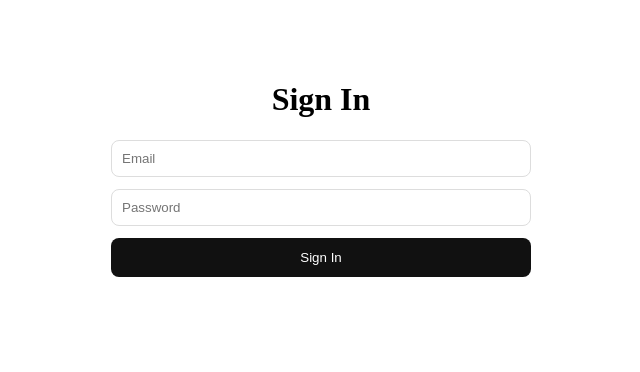
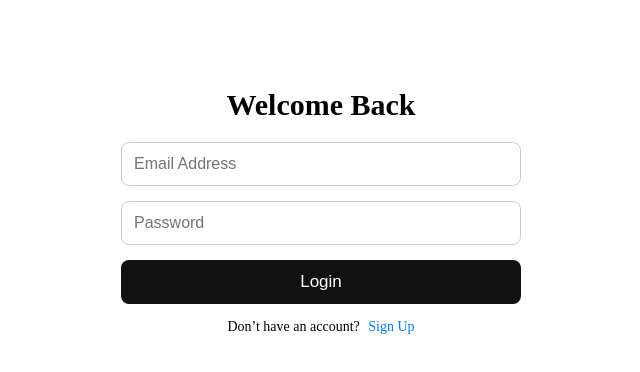
Before and after one commit to bobbyjay/miniature-octo-adventure, a React (Vite) app: page /login in a window 1280 px wide. Shown: the top 372 px of the page, without its empty margins (319-959 px from the left). Built offline with nearby package versions, Linux system fonts and the light colour scheme; no server answers.

Commit message:
Update LoginPage.jsx

```diff
--- a/src/pages/LoginPage.jsx
+++ b/src/pages/LoginPage.jsx
@@ -1,47 +1,131 @@
 // src/pages/LoginPage.jsx
 import { useState } from "react";
+import { useNavigate } from "react-router-dom";
 import { useAuth } from "../context/AuthContext";
 
 export default function LoginPage() {
+  const navigate = useNavigate();
   const { login } = useAuth();
-  const [form, setForm] = useState({ email: "", password: "" });
+
+  const [form, setForm] = useState({
+    email: "",
+    password: "",
+  });
+
   const [error, setError] = useState("");
   const [loading, setLoading] = useState(false);
 
-  const handleChange = (e) => setForm((s) => ({ ...s, [e.target.name]: e.target.value }));
+  const handleChange = (e) => {
+    setForm({
+      ...form,
+      [e.target.name]: e.target.value,
+    });
+  };
 
-  const submit = async (e) => {
+  const handleSubmit = async (e) => {
     e.preventDefault();
     setError("");
     setLoading(true);
 
-    const res = await login(form);
+    const result = await login(form);
+
     setLoading(false);
 
-    if (!res.success) {
-      setError(res.error);
+    if (!result.success) {
+      setError(result.error);
+      return;
     }
-    // on success AuthContext navigates to /dashboard
+
+    navigate("/dashboard");
   };
 
   return (
     <div style={styles.container}>
-      <h1>Sign In</h1>
+      <h1 style={styles.title}>Welcome Back</h1>
+
       {error && <p style={styles.error}>{error}</p>}
 
-      <form onSubmit={submit} style={styles.form}>
-        <input name="email" value={form.email} onChange={handleChange} placeholder="Email" type="email" required style={styles.input} />
-        <input name="password" value={form.password} onChange={handleChange} placeholder="Password" type="password" required style={styles.input} />
-        <button style={styles.button} disabled={loading}>{loading ? "Signing in..." : "Sign In"}</button>
+      <form onSubmit={handleSubmit} style={styles.form}>
+        <input
+          type="email"
+          name="email"
+          placeholder="Email Address"
+          value={form.email}
+          onChange={handleChange}
+          style={styles.input}
+          required
+        />
+
+        <input
+          type="password"
+          name="password"
+          placeholder="Password"
+          value={form.password}
+          onChange={handleChange}
+          style={styles.input}
+          required
+        />
+
+        <button type="submit" style={styles.button} disabled={loading}>
+          {loading ? "Signing in..." : "Login"}
+        </button>
       </form>
+
+      <p style={styles.text}>
+        Don’t have an account?{" "}
+        <span style={styles.link} onClick={() => navigate("/signup")}>
+          Sign Up
+        </span>
+      </p>
     </div>
   );
 }
 
 const styles = {
-  container: { maxWidth: 420, margin: "40px auto", padding: 20, textAlign: "center" },
-  form: { display: "flex", flexDirection: "column", gap: 12, marginTop: 12 },
-  input: { padding: 10, borderRadius: 8, border: "1px solid #ddd" },
-  button: { padding: 12, borderRadius: 8, background: "#111", color: "#fff", border: "none" },
-  error: { color: "red" },
+  container: {
+    width: "100%",
+    maxWidth: "400px",
+    margin: "0 auto",
+    paddingTop: "60px",
+    textAlign: "center",
+  },
+  title: {
+    fontSize: "30px",
+    marginBottom: "20px",
+    fontWeight: "600",
+  },
+  form: {
+    display: "flex",
+    flexDirection: "column",
+    gap: "15px",
+    marginTop: "10px",
+  },
+  input: {
+    padding: "12px",
+    borderRadius: "8px",
+    border: "1px solid #ccc",
+    fontSize: "16px",
+  },
+  button: {
+    padding: "12px",
+    borderRadius: "8px",
+    background: "#111",
+    color: "#fff",
+    fontSize: "17px",
+    cursor: "pointer",
+    border: "none",
+  },
+  text: {
+    marginTop: "15px",
+    fontSize: "14px",
+  },
+  link: {
+    color: "#007bff",
+    cursor: "pointer",
+    marginLeft: "5px",
+  },
+  error: {
+    color: "red",
+    marginBottom: "10px",
+  },
 };
```
